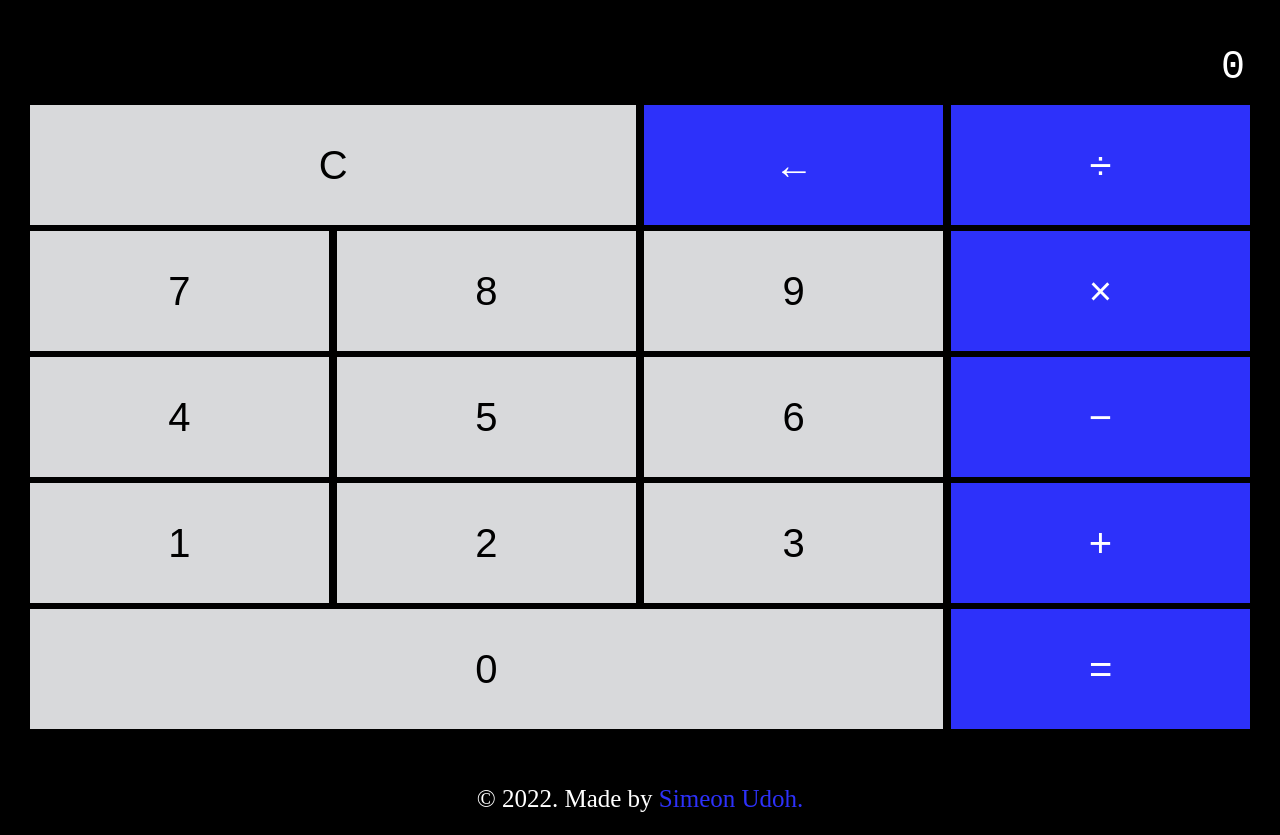
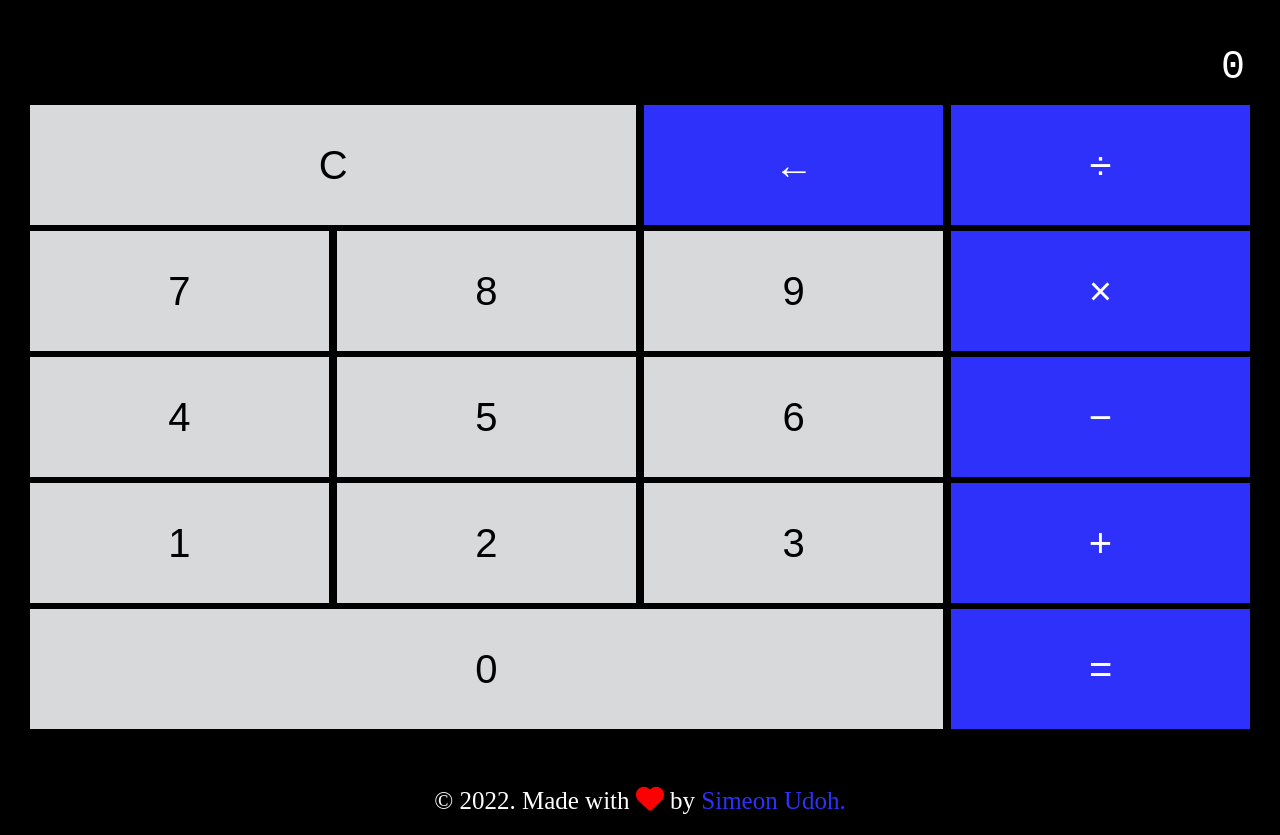
Before and after one commit to 0xSimeon/Calculator, a plain HTML site: page index.html in a window 1280 px wide. Drawn offline with Linux system fonts and the light colour scheme.

Commit message:
minor changes here and there to overall structuren

```diff
--- a/index.html
+++ b/index.html
@@ -43,9 +43,10 @@
         </div>
     </div>
     <footer>
-      <p> &copy; <span id="year"></span>. Made by <a href="https://github.com/simeon4real">Simeon Udoh.</p>
+      <p class="footer_text"> &copy; <span id="year"></span>. Made with <i class="fas fa-heart pulse"></i> by <a href="https://github.com/simeon4real">Simeon Udoh.</p>
     </footer>
 
     <script src="app.js"></script>
+    <script src="https://kit.fontawesome.com/27c5e12069.js" crossorigin="anonymous"></script>
   </body>
 </html>
```
